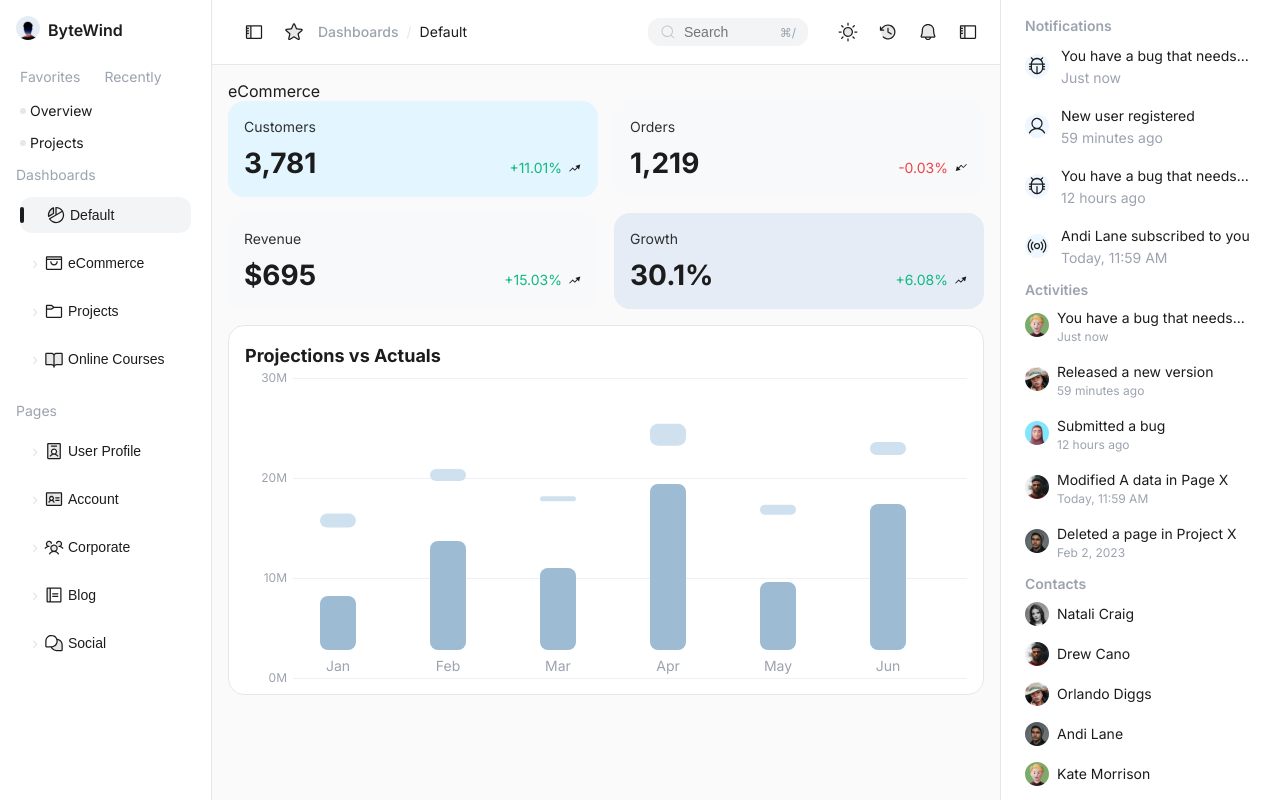
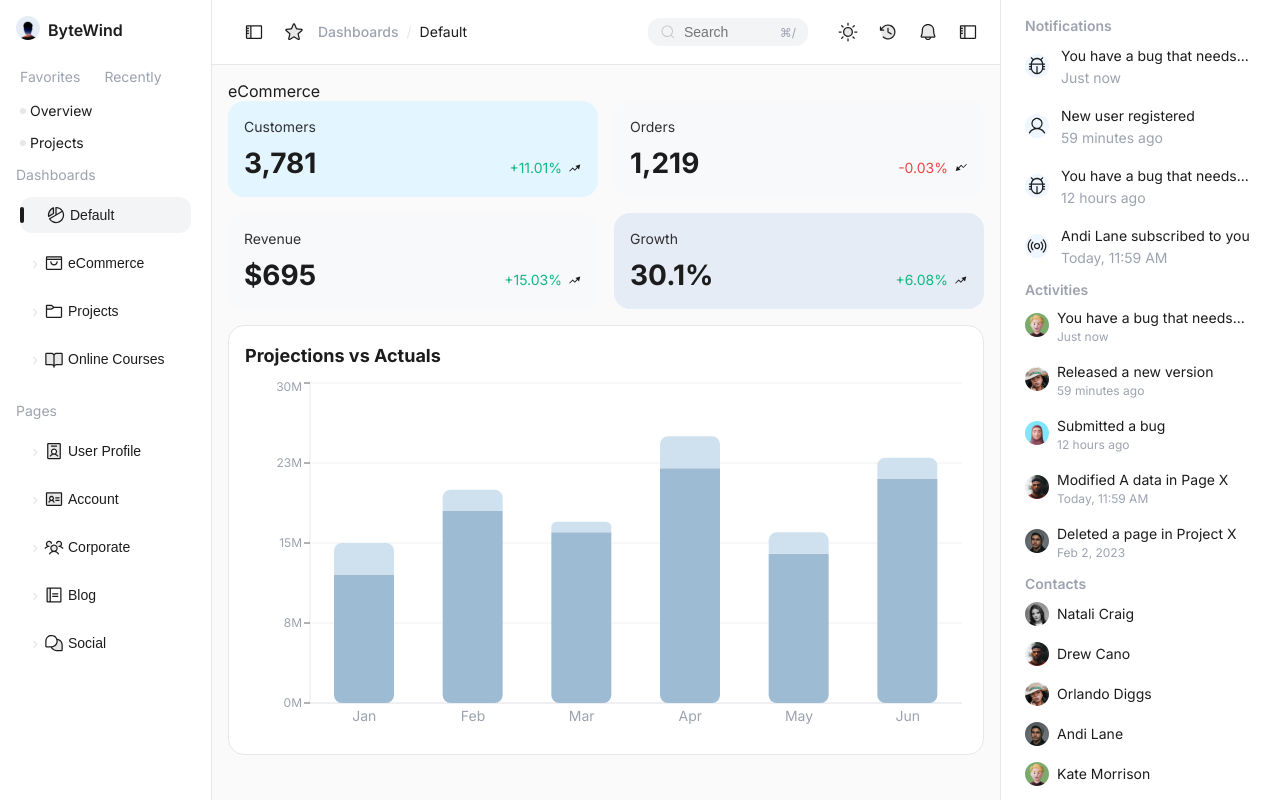
Before and after one commit to hssaluja25/dashboard, a React (Vite) app: page / in a window 1280 px wide. Built offline with nearby package versions, Linux system fonts and the light colour scheme.

Commit message:
replaced with recharts library

```diff
--- a/package.json
+++ b/package.json
@@ -13,7 +13,8 @@
     "@reduxjs/toolkit": "^2.9.0",
     "react": "^19.1.1",
     "react-dom": "^19.1.1",
-    "react-redux": "^9.2.0"
+    "react-redux": "^9.2.0",
+    "recharts": "^3.2.1"
   },
   "devDependencies": {
     "@eslint/js": "^9.35.0",
--- a/src/index.css
+++ b/src/index.css
@@ -19,6 +19,8 @@ body {
   --hover: #568dc4;
   --active: #f3f4f6;
   --accent-subtle: #eef6ff;
+  --bar-actual: #9dbbd2;
+  --bar-proj: #cfe1ee;
 }
 
 [data-theme="dark"] {
@@ -31,6 +33,8 @@ body {
   --hover: #0b1220;
   --active: #1f2937;
   --accent-subtle: #10243f;
+  --bar-actual: #6c96b1;
+  --bar-proj: #345166;
 }
 
 .dashboard {
--- a/src/molecules/Projections.jsx
+++ b/src/molecules/Projections.jsx
@@ -1,117 +1,75 @@
-import React, { useEffect, useMemo, useRef, useState } from "react";
+import React, { useMemo } from "react";
 import { mockData } from "@/models/mockData";
+import {
+  BarChart,
+  Bar,
+  XAxis,
+  YAxis,
+  CartesianGrid,
+  Tooltip,
+  ResponsiveContainer,
+} from "recharts";
 
 const formatMillions = (n) => `${Math.round(n / 1_000_000)}M`;
 
 const Projections = () => {
-  const data = mockData.monthly;
-  const [mounted, setMounted] = useState(false);
-  const [hover, setHover] = useState(null); // {x,y,item}
-  const wrapRef = useRef(null);
+  const chartData = useMemo(
+    () =>
+      mockData.monthly.map((d) => ({
+        name: d.month,
+        actual: d.revenue,
+        cap: Math.max(0, d.projection - d.revenue),
+      })),
+    []
+  );
 
-  useEffect(() => {
-    const t = requestAnimationFrame(() => setMounted(true));
-    return () => cancelAnimationFrame(t);
+  const yMax = useMemo(() => {
+    const max = Math.max(
+      ...mockData.monthly.map((d) => Math.max(d.revenue, d.projection))
+    );
+    const up = Math.ceil(max / 10_000_000) * 10_000_000;
+    return Math.max(30_000_000, up);
   }, []);
 
-  const height = 300;
-  const axisPad = 48; // left space for y labels
-
-  const maxY = useMemo(() => {
-    const v = Math.max(...data.map((d) => Math.max(d.revenue, d.projection)));
-    const up = Math.ceil(v / 10_000_000) * 10_000_000; // round to 10M
-    return Math.max(30_000_000, up); // at least 30M like mock
-  }, [data]);
-
-  const yPct = (val) => (val / maxY) * 100;
-  const ticks = [0, maxY / 3, (2 * maxY) / 3, maxY];
-
   return (
-    <section className="proj-card" ref={wrapRef}>
+    <section className="proj-card">
       <h3 className="proj-title">Projections vs Actuals</h3>
-      <div className="proj-plot" style={{ height }}>
-        {/* Grid lines and tick labels */}
-        {ticks.map((t, i) => (
-          <React.Fragment key={i}>
-            <div
-              className="proj-gridline"
-              style={{ top: `${100 - yPct(t)}%`, left: axisPad, right: 0 }}
+      <div style={{ width: "100%", height: 360 }}>
+        <ResponsiveContainer>
+          <BarChart data={chartData} barCategoryGap={24}>
+            <CartesianGrid vertical={false} stroke="var(--border)" strokeOpacity={0.6} />
+            <XAxis
+              dataKey="name"
+              tick={{ fill: "var(--text-muted)", fontSize: 14 }}
+              tickLine={false}
+              axisLine={{ stroke: "var(--border)" }}
             />
-            <div
-              className="proj-tick"
-              style={{ top: `calc(${100 - yPct(t)}% - 8px)` }}
-            >
-              {formatMillions(t)}
-            </div>
-          </React.Fragment>
-        ))}
-
-        {/* Bars */}
-        <div className="proj-bars" style={{ left: axisPad }}>
-          {data.map((d, i) => {
-            const actualPct = yPct(d.revenue);
-            const projPct = yPct(d.projection);
-            const capPct = Math.max(0, projPct - actualPct);
-            const delay = i * 60;
-            return (
-              <div className="bar-col" key={d.month}>
-                <div
-                  className={`bar-stack ${mounted ? "animate-in" : ""}`}
-                  style={{
-                    height: `${projPct}%`,
-                    transitionDelay: `${delay}ms`,
-                  }}
-                  onMouseEnter={(e) => {
-                    const bbox = wrapRef.current?.getBoundingClientRect();
-                    setHover({
-                      x: e.clientX - (bbox?.left ?? 0),
-                      y: e.clientY - (bbox?.top ?? 0),
-                      item: d,
-                    });
-                  }}
-                  onMouseMove={(e) => {
-                    const bbox = wrapRef.current?.getBoundingClientRect();
-                    setHover(
-                      (h) =>
-                        h && {
-                          ...h,
-                          x: e.clientX - (bbox?.left ?? 0),
-                          y: e.clientY - (bbox?.top ?? 0),
-                        }
-                    );
-                  }}
-                  onMouseLeave={() => setHover(null)}
-                >
-                  <div
-                    className="bar-actual"
-                    style={{ height: `${actualPct}%` }}
-                  />
-                  <div className="bar-proj" style={{ height: `${capPct}%` }} />
-                </div>
-                <div className="proj-month">{d.month}</div>
-              </div>
-            );
-          })}
-        </div>
+            <YAxis
+              domain={[0, yMax]}
+              tickFormatter={formatMillions}
+              tick={{ fill: "var(--text-muted)", fontSize: 12 }}
+              axisLine={{ stroke: "var(--border)" }}
+            />
+            <Tooltip
+              cursor={{ fill: "transparent" }}
+              contentStyle={{
+                background: "var(--surface)",
+                border: "1px solid var(--border)",
+                borderRadius: 8,
+                color: "var(--text)",
+              }}
+              labelStyle={{ color: "var(--text)", fontWeight: 700 }}
+              formatter={(value, key) => {
+                if (key === "actual") return [formatMillions(value), "Actual"];
+                if (key === "cap") return [formatMillions(value + 0), "Projection Top-Up"];
+                return [value, key];
+              }}
+            />
+            <Bar dataKey="actual" stackId="a" fill="var(--bar-actual)" radius={[0, 0, 8, 8]} />
+            <Bar dataKey="cap" stackId="a" fill="var(--bar-proj)" radius={[8, 8, 0, 0]} />
+          </BarChart>
+        </ResponsiveContainer>
       </div>
-
-      {hover && (
-        <div
-          className="proj-tooltip"
-          style={{ left: hover.x + 12, top: hover.y - 12 }}
-          onMouseLeave={() => setHover(null)}
-        >
-          <div className="tt-title">{hover.item.month}</div>
-          <div className="tt-row">
-            <span className="swatch sw-actual" /> Actual:{" "}
-            {formatMillions(hover.item.revenue)}
-          </div>
-          <div className="tt-row">
-            <span className="swatch sw-proj" /> Projection:{" "}
-            {formatMillions(hover.item.projection)}
-          </div>
-        </div>
-      )}
     </section>
   );
 };
```
Also changed, not shown: 1 other file (tests, documents, lock files or other folders).
